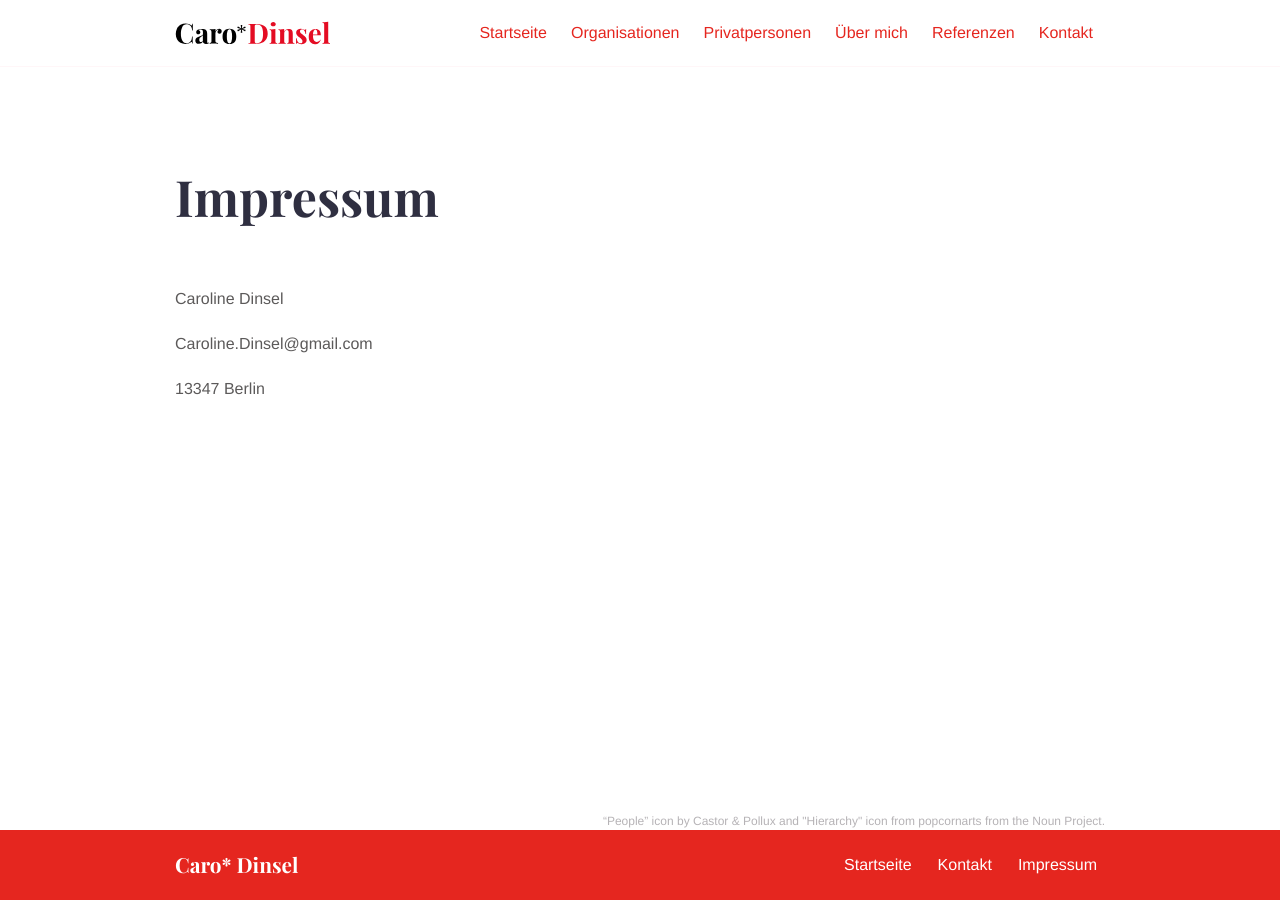
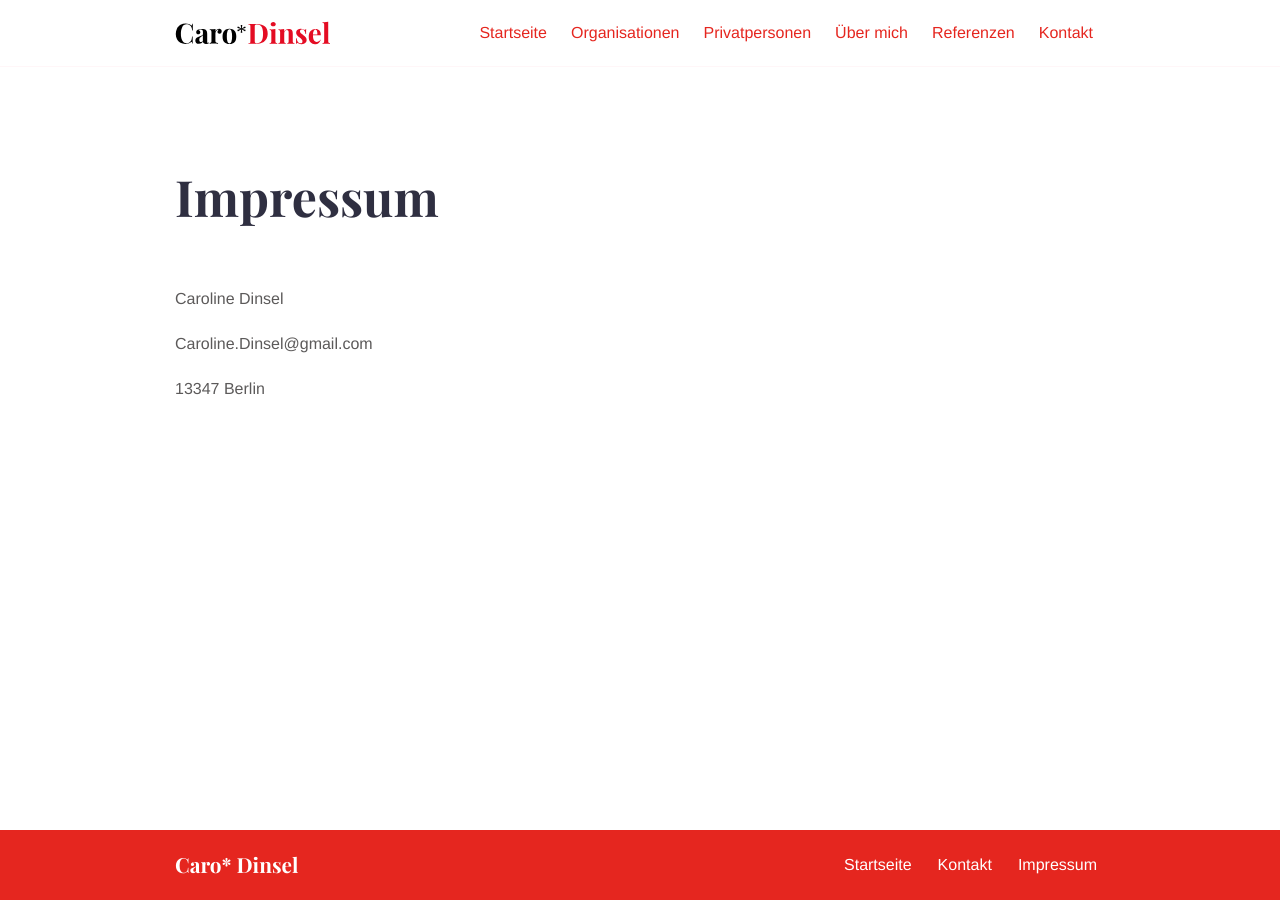
Before and after one commit to caro-dinsel/website, a Jekyll site: the page built from impressum.md, in a window 1280 px wide. Built offline with Jekyll 4.4.1, drawn with Linux system fonts in a browser that asks for light colours.

Commit message:
fix icon credits

```diff
--- a/_includes/footer.html
+++ b/_includes/footer.html
@@ -1,7 +1,3 @@
-<div class="container">
-<div class=credits> “People” icon by Castor & Pollux and "Hierarchy" icon from popcornarts from the Noun Project.
-</div>
-</div>
 <div class="footer">
   <div class="container">
     <div class="row">
--- a/_layouts/home.html
+++ b/_layouts/home.html
@@ -66,4 +66,8 @@ bodyClass: "page-home"
         {% endfor %}
     </div>
     </div>
+    <div class="container">
+      <div class=credits> “People” icon by Castor & Pollux and "Hierarchy" icon from popcornarts from the Noun Project.
+      </div>
+      </div>
 </div>
```
Also changed, not shown: 9 other files.
